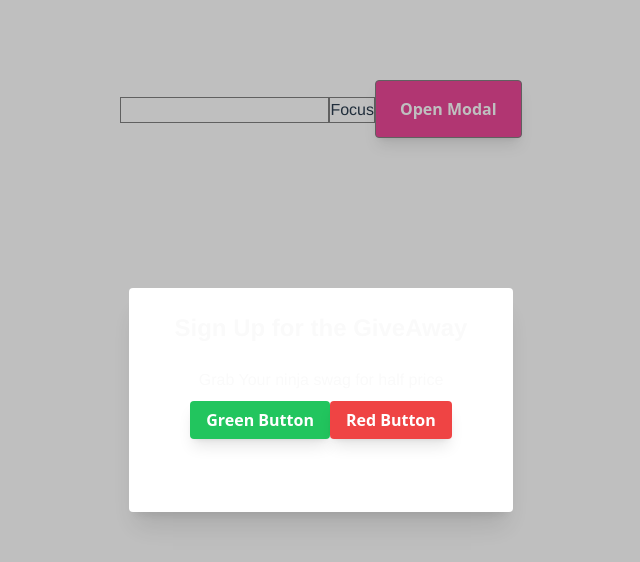
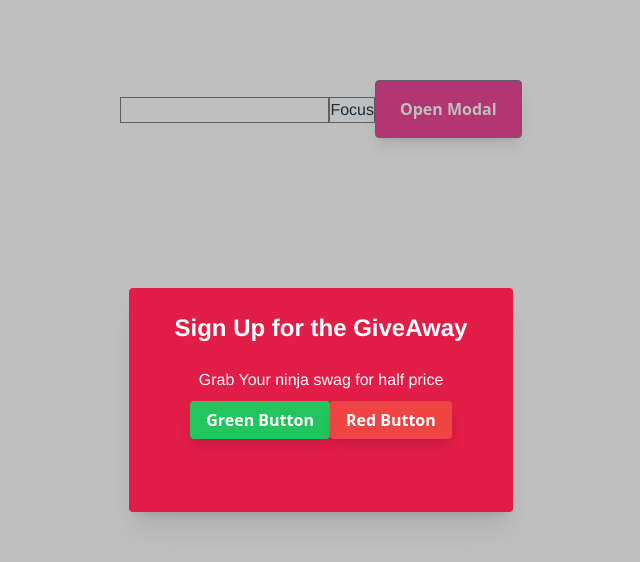
Before and after one commit to guptasakshi282001/Vue_exercise_two, a Vue app: page / in a window 1280 px wide. Both pictures are taken after a click on the button "Open Modal". Shown: the top 562 px of the page, without its empty margins (319-959 px from the left). Built offline with nearby package versions, Linux system fonts and the light colour scheme.

Commit message:
exechanges

```diff
--- a/src/components/MyFirstModal.vue
+++ b/src/components/MyFirstModal.vue
@@ -3,9 +3,9 @@
     <div class="fixed overflow-x-hidden overflow-y-auto inset-0 flex justify-center items-center z-50" v-if="showModal">
         <div class="absolute inset-0 bg-black opacity-25" @click.self="closeModal"></div>
         <div class="relative mx-auto w-auto max-w-2xl">
-            <div class="bg-white rounded shadow-xl w-96 h-56 flex flex-col" v-bind:class="{'bg-rose-600': theme === 'sale'}">
-                <div class="text-sky-500 text-2xl font-bold px-4 py-6" v-bind:class="{'text-zinc-50': theme === 'sale'}">{{ modalTitle }}</div>
-                <span v-bind:class="{'text-zinc-50': theme === 'sale'}">{{ modalContent }}</span>
+            <div class=" rounded shadow-xl w-96 h-56 flex flex-col" v-bind:class="theme === 'sale' ? 'bg-rose-600' : 'bg-white'">
+                <div class="text-sky-500 text-2xl font-bold px-4 py-6" v-bind:class="theme === 'sale' ? 'text-white' : 'text-black'">{{ modalTitle }}</div>
+                <span v-bind:class="theme === 'sale' ? 'text-white' : 'text-black'">{{ modalContent }}</span>
                 <div class="mt-4">
                     <slot name="links">
                     </slot>
```
